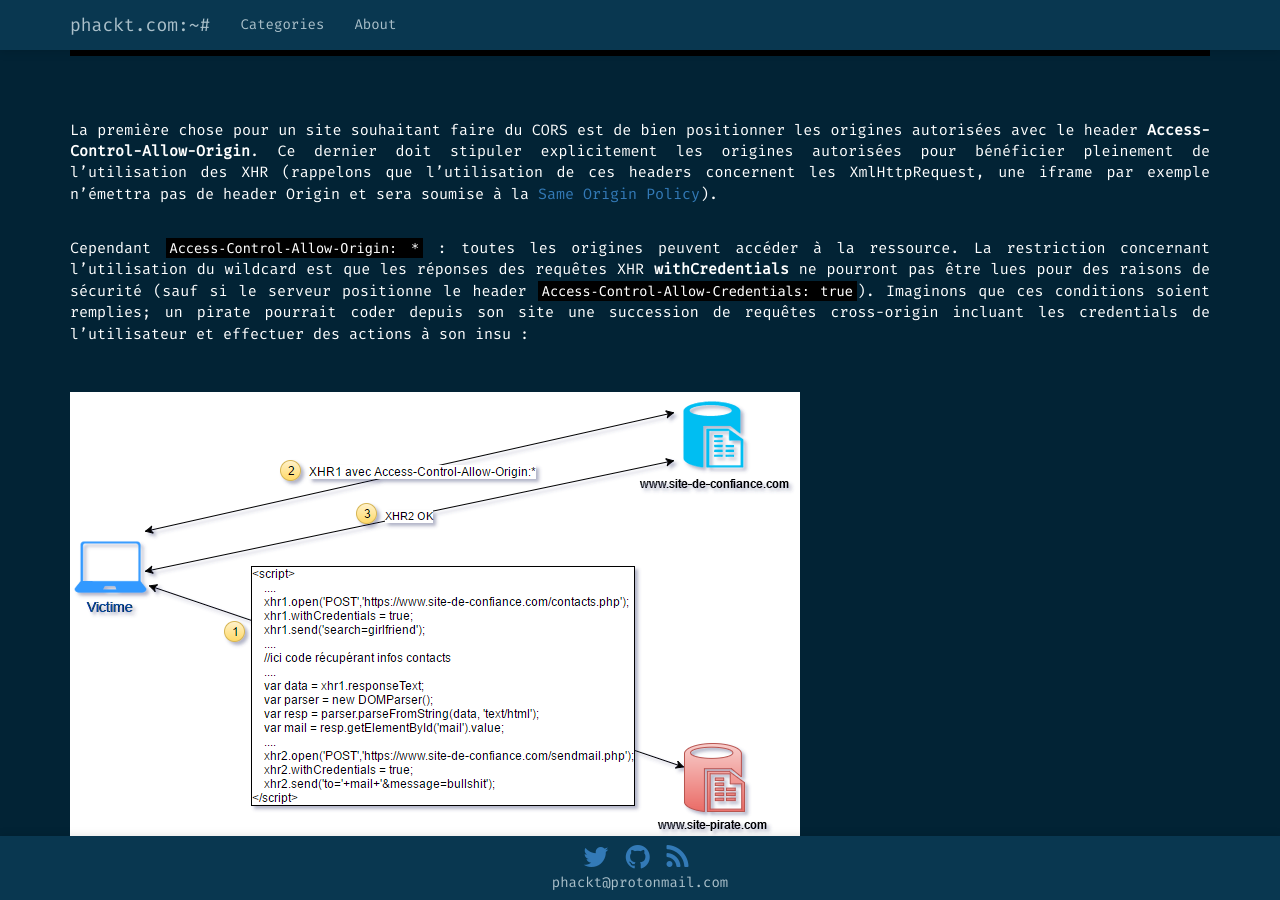
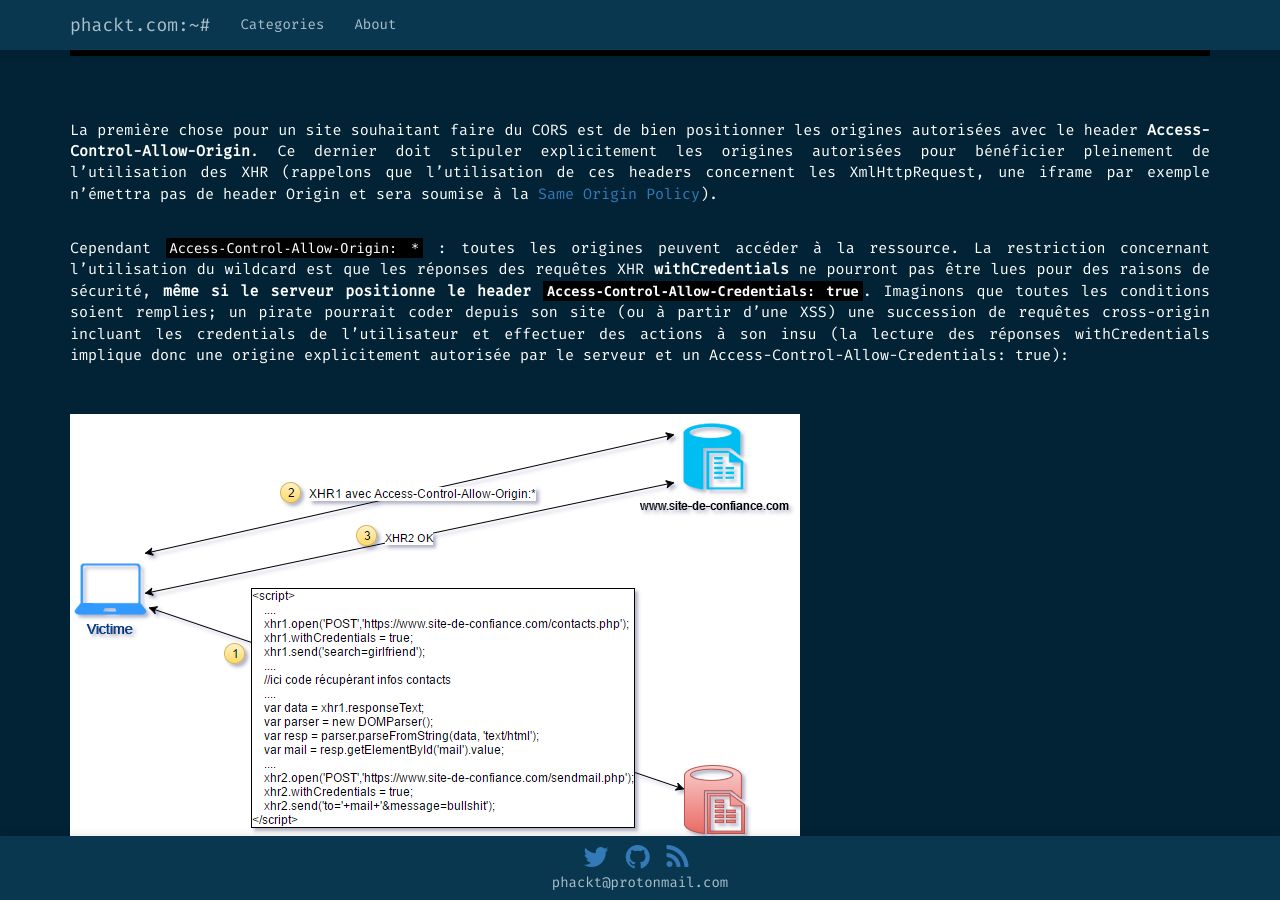
Before and after one commit to phackt/phackt.github.io, a Jekyll site: the page built from _posts/2016-08-20-xss-cors-csrf-partie-3-cors-csrf.markdown, in a window 1280 px wide and 900 px high, scrolled down 2342 px. Built offline with Jekyll 4.4.1, drawn with Linux system fonts in a browser that asks for light colours; nearby versions of some CDN libraries; some web fonts are replaced; comment, search, counter and statistics services are not loaded.

Commit message:
update part3 cors

````diff
--- a/_posts/2016-08-20-xss-cors-csrf-partie-3-cors-csrf.markdown
+++ b/_posts/2016-08-20-xss-cors-csrf-partie-3-cors-csrf.markdown
@@ -64,7 +64,7 @@ Refused to set unsafe header "Referer"
 <br />
 La première chose pour un site souhaitant faire du CORS est de bien positionner les origines autorisées avec le header **Access-Control-Allow-Origin**. Ce dernier doit stipuler explicitement les origines autorisées pour bénéficier pleinement de l'utilisation des XHR (rappelons que l'utilisation de ces headers concernent les XmlHttpRequest, une iframe par exemple n'émettra pas de header Origin et sera soumise à la [Same Origin Policy](https://developer.mozilla.org/en-US/docs/Web/Security/Same-origin_policy#Changing_origin)).
 
-Cependant ```Access-Control-Allow-Origin: *``` : toutes les origines peuvent accéder à la ressource. La restriction concernant l'utilisation du wildcard est que les réponses des requêtes XHR **withCredentials** ne pourront pas être lues pour des raisons de sécurité (sauf si le serveur positionne le header ```Access-Control-Allow-Credentials: true```). Imaginons que ces conditions soient remplies; un pirate pourrait coder depuis son site une succession de requêtes cross-origin incluant les credentials de l’utilisateur et effectuer des actions à son insu :
+Cependant ```Access-Control-Allow-Origin: *``` : toutes les origines peuvent accéder à la ressource. La restriction concernant l'utilisation du wildcard est que les réponses des requêtes XHR **withCredentials** ne pourront pas être lues pour des raisons de sécurité, **même si le serveur positionne le header ```Access-Control-Allow-Credentials: true```**. Imaginons que toutes les conditions soient remplies; un pirate pourrait coder depuis son site (ou à partir d'une XSS) une succession de requêtes cross-origin incluant les credentials de l’utilisateur et effectuer des actions à son insu (la lecture des réponses withCredentials implique donc une origine explicitement autorisée par le serveur et un Access-Control-Allow-Credentials: true):
 
 ![Schema attaque CORS]({{ site.url }}/public/images/cors-csrf/cors_2.png)
 
````
